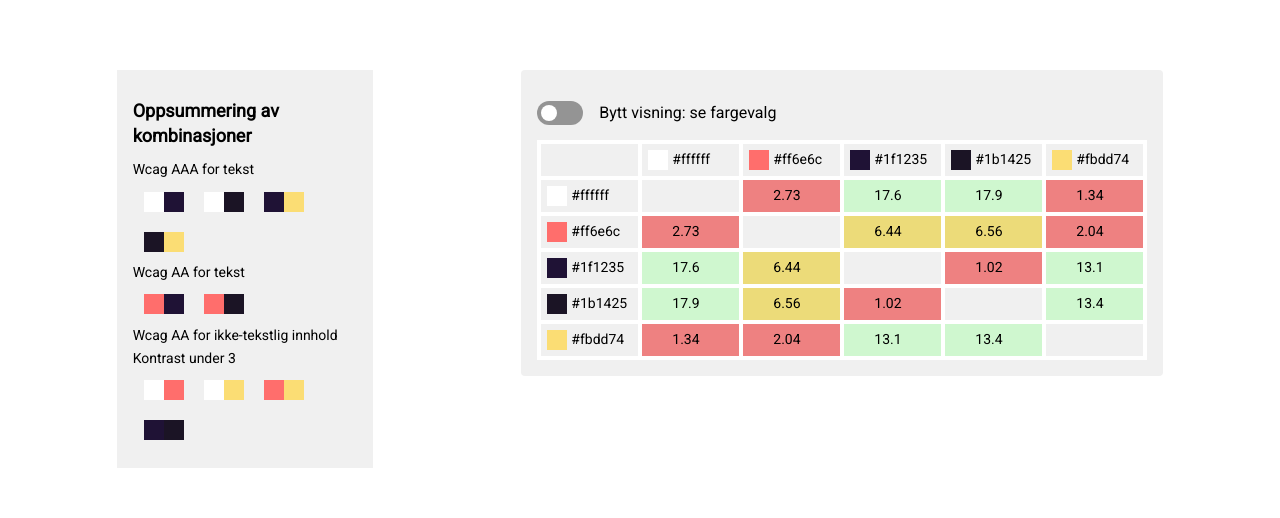
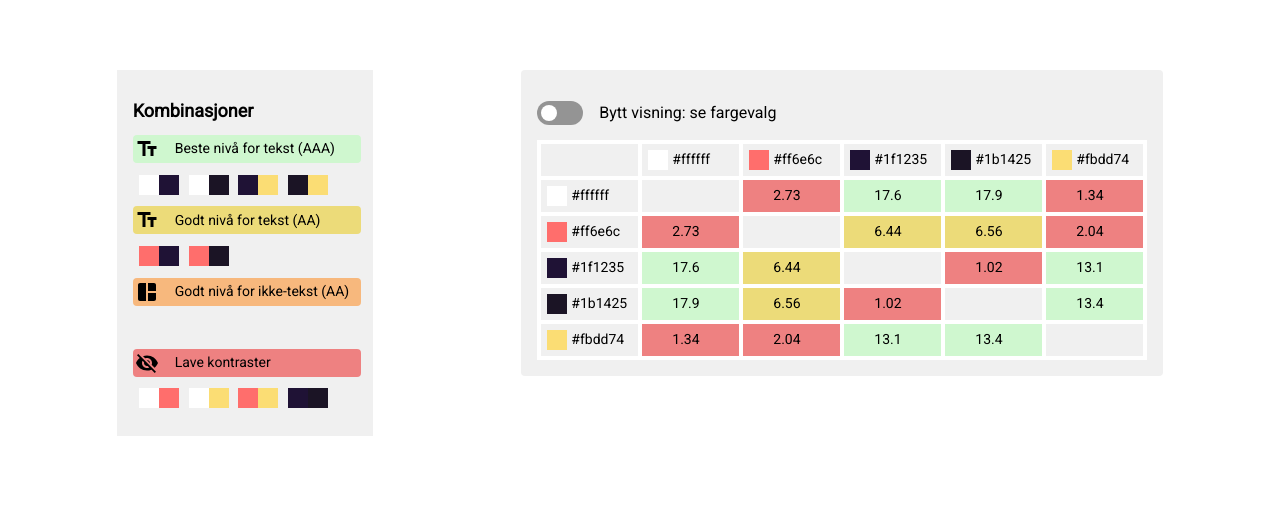
Before and after one commit to NorskRegnesentral/ccc21, a React (Create React App) app: page / in a window 1280 px wide. Shown: the part 158-676 px from the top of the page. Built offline with nearby package versions, Linux system fonts and the light colour scheme.

Commit message:
Contrast summary fix (#12)
* material icons + styling kontrast summary

* align items center

Co-authored-by: Kamilla Mortensen <kamilla@nr.no>

```diff
--- a/package.json
+++ b/package.json
@@ -4,6 +4,10 @@
   "version": "0.1.0",
   "private": true,
   "dependencies": {
+    "@emotion/react": "^11.9.3",
+    "@emotion/styled": "^11.9.3",
+    "@mui/icons-material": "^5.8.4",
+    "@mui/material": "^5.8.7",
     "@testing-library/jest-dom": "^5.14.1",
     "@testing-library/react": "^11.2.7",
     "@testing-library/user-event": "^12.8.3",
--- a/src/components/contrastSummary/contrastSummary.css
+++ b/src/components/contrastSummary/contrastSummary.css
@@ -1,22 +1,34 @@
-.colorBox {
-    margin: 0
-}
-
-.contrastSummary{
+.contrastSummary {
     width: 14rem;
     background-color: #f0f0f0;
     padding: 1rem;
     height: fit-content;
 }
 
+.contrastSummaryHeading {
+    width: 100%;
+    display: flex;
+    flex-direction: row;
+    align-items: center;
+    gap: 1rem;
+
+}
+
+.contrastSummaryHeadingFont{
+    font-size: 14px;
+    font-weight: normal;
+    margin: 0;
+}
+
 .contrastSummaryList {
     padding: 0;
     margin: 0.1rem;
     flex-wrap: wrap;
+    min-height: 40px;
+    align-items: center;
 }
 
-.contrastSummaryHeading {
-    font-size: 14px;
-    font-weight: normal;
-    margin: 0;
+.contrastSummaryListItem{
+    padding: 0;
+    margin: .3rem .3rem .3rem .3rem;
 }
--- a/src/components/contrastSummary/contrastSummary.jsx
+++ b/src/components/contrastSummary/contrastSummary.jsx
@@ -1,6 +1,9 @@
 import "./contrastSummary.css";
 import React, { useState, useEffect } from "react";
 import { getContrastList } from "../../contrast-calculations";
+import TextFieldsIcon from '@mui/icons-material/TextFields';
+import AutoAwesomeMosaicIcon from '@mui/icons-material/AutoAwesomeMosaic';
+import VisibilityOffIcon from '@mui/icons-material/VisibilityOff';
 
 const ContrastSummary = ({ contrastMatrix }) => {
   const [AAAContrasts, setAAAContrasts] = useState(
@@ -16,6 +19,16 @@ const ContrastSummary = ({ contrastMatrix }) => {
     getContrastList(contrastMatrix, 1, 1)
   );
 
+
+
+  const [contrastColors] = useState({
+    none: "#ee8181",
+    AANontext: "#f7b87d",
+    AA: "#ecdb79",
+    AAA: "#cff7cf",
+  }); //endre her hvis andre farger er ønskelig!
+
+
   useEffect(() => {
     setBadContrasts("");
     setBadContrasts(getContrastList(contrastMatrix, 1.0, 3.0));
@@ -26,11 +39,16 @@ const ContrastSummary = ({ contrastMatrix }) => {
 
   return (
     <div className="contrastSummary">
-      <h1>Oppsummering av kombinasjoner </h1>
-      <h3 className="contrastSummaryHeading">Wcag AAA for tekst</h3>
+       <h1>Kombinasjoner </h1>
+
+      <div>
+      <div className="contrastSummaryHeading"  style={{ backgroundColor: contrastColors.AAA, borderRadius: "4px", padding:"2px"}}>
+        <TextFieldsIcon/>
+        <h3 className="contrastSummaryHeadingFont">Beste nivå for tekst (AAA)</h3>
+      </div>
       <ul className="contrastSummaryList">
         {Object.values(AAAContrasts).map((item, index) => (
-          <li key={"AA" + index}>
+          <li key={"AA" + index} className="contrastSummaryListItem">
             <div
               className="colorBox"
               style={{ backgroundColor: item.farge1 }}
@@ -39,15 +57,18 @@ const ContrastSummary = ({ contrastMatrix }) => {
               className="colorBox"
               style={{ backgroundColor: item.farge2 }}
             />
-            {/*item.kontrastverdi*/}
           </li>
         ))}
       </ul>
+      </div>
 
-      <h3 className="contrastSummaryHeading">Wcag AA for tekst</h3>
+      <div className="contrastSummaryHeading" style={{ backgroundColor: contrastColors.AA, borderRadius: "4px", padding:"2px"}}>
+        <TextFieldsIcon/>
+        <h3 className="contrastSummaryHeadingFont">Godt nivå for tekst (AA)</h3>
+      </div>
       <ul className="contrastSummaryList">
         {Object.values(AAContrasts).map((item, index) => (
-          <li key={"AAA" + index}>
+          <li key={"AAA" + index} className="contrastSummaryListItem">
              <div
               className="colorBox"
               style={{ backgroundColor: item.farge1 }}
@@ -56,15 +77,17 @@ const ContrastSummary = ({ contrastMatrix }) => {
               className="colorBox"
               style={{ backgroundColor: item.farge2 }}
             />
-            {/*item.kontrastverdi*/}
           </li>
         ))}
       </ul>
 
-      <h3 className="contrastSummaryHeading">Wcag AA for ikke-tekstlig innhold</h3>
+      <div className="contrastSummaryHeading"  style={{ backgroundColor: contrastColors.AANontext, borderRadius: "4px", padding:"2px"}}>
+        <AutoAwesomeMosaicIcon aria-label="tekst-ikon"/>
+        <h3 className="contrastSummaryHeadingFont">Godt nivå for ikke-tekst (AA)</h3>
+      </div>
       <ul className="contrastSummaryList">
         {Object.values(AANontextContrasts).map((item, index) => (
-          <li key={"AANontext" + index}>
+          <li key={"AANontext" + index} className="contrastSummaryListItem">
              <div
               className="colorBox"
               style={{ backgroundColor: item.farge1 }}
@@ -73,15 +96,18 @@ const ContrastSummary = ({ contrastMatrix }) => {
               className="colorBox"
               style={{ backgroundColor: item.farge2 }}
             />
-            {/*item.kontrastverdi*/}
           </li>
         ))}
       </ul>
 
-      <h3 className="contrastSummaryHeading">Kontrast under 3</h3>
+      <div>
+      <div className="contrastSummaryHeading"  style={{ backgroundColor: contrastColors.none, borderRadius: "4px", padding:"2px"}}>
+        <VisibilityOffIcon />
+        <h3 className="contrastSummaryHeadingFont">Lave kontraster</h3>
+      </div>
       <ul className="contrastSummaryList">
         {Object.values(badContrasts).map((item, index) => (
-          <li key={"bad" + index}>
+          <li className="contrastSummaryListItem" key={"bad" + index}>
             <div
               className="colorBox"
               style={{ backgroundColor: item.farge1 }}
@@ -90,11 +116,11 @@ const ContrastSummary = ({ contrastMatrix }) => {
               className="colorBox"
               style={{ backgroundColor: item.farge2 }}
             />
-            {/*item.kontrastverdi*/}
           </li>
         ))}
       </ul>
     </div>
+    </div>
   );
 };
 export default ContrastSummary;
```
Also changed, not shown: 1 other file (tests, documents, lock files or other folders).
